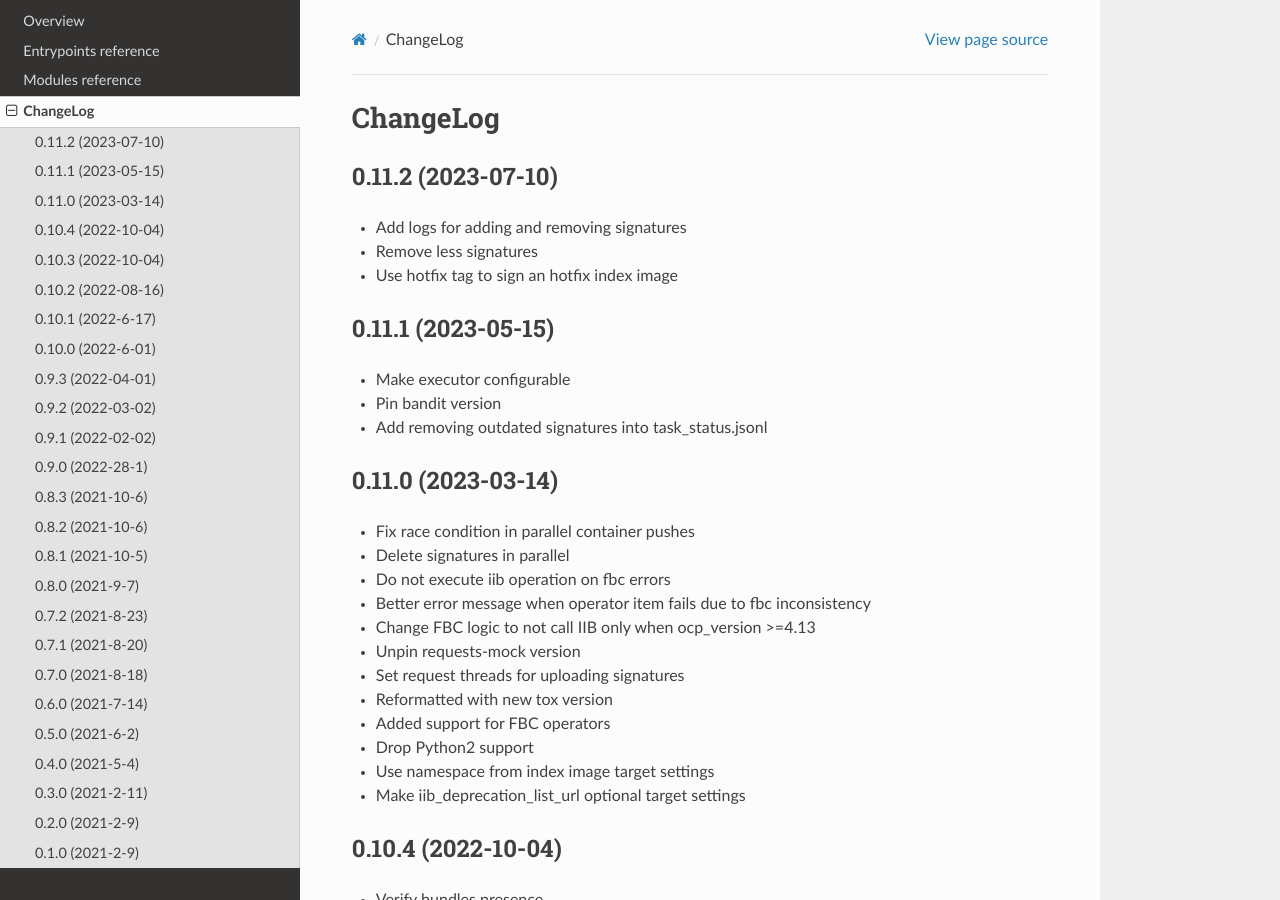
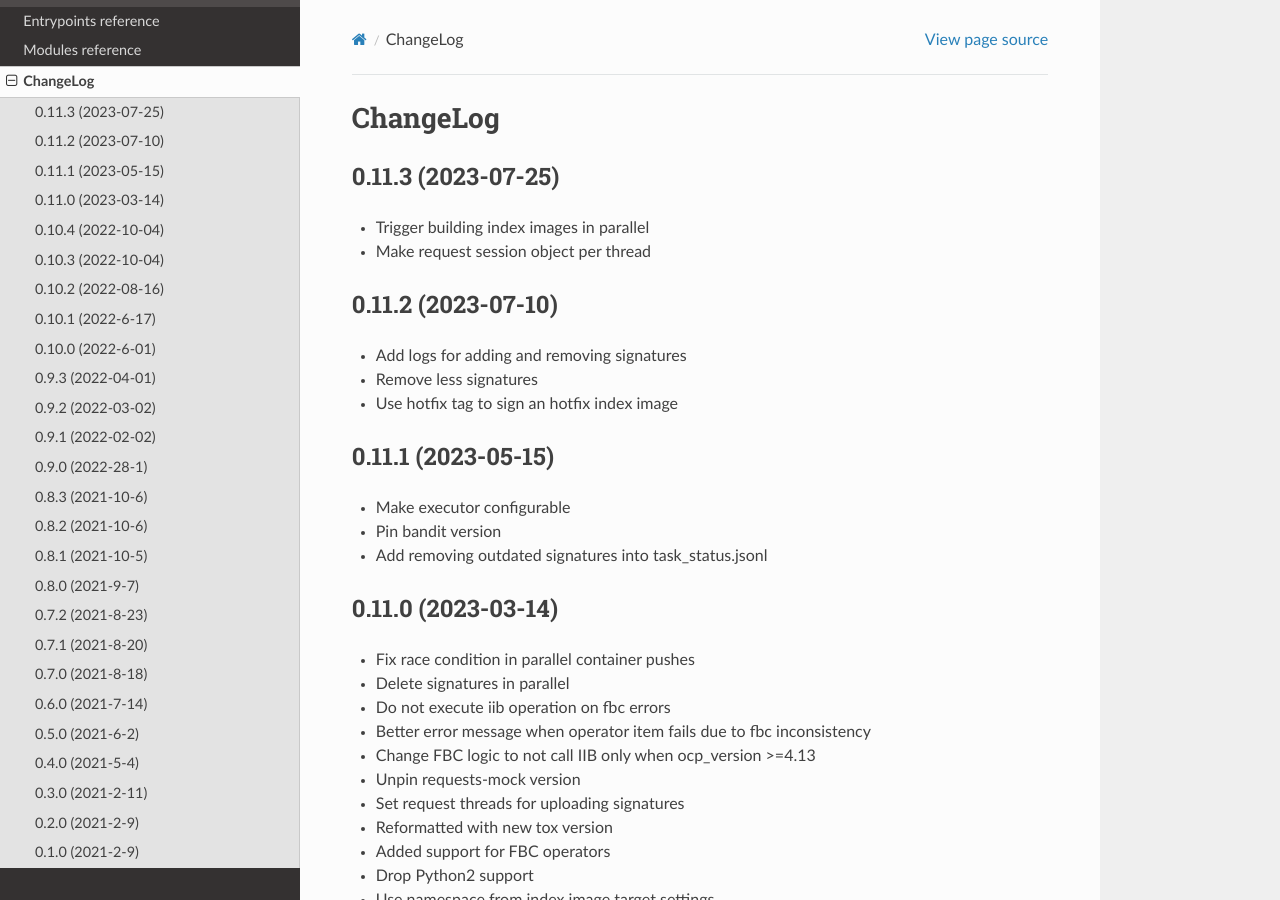
Before and after one commit to release-engineering/pubtools-quay, a Sphinx documentation site: the page built from docs/source/CHANGELOG.rst, in a window 1280 px wide and 900 px high. Built offline with Sphinx 7.4.7 and the Read the Docs theme 2.0.0, drawn with Linux system fonts in a browser that asks for light colours.

Commit message:
Release v0.11.3

```diff
--- a/docs/source/CHANGELOG.rst
+++ b/docs/source/CHANGELOG.rst
@@ -1,5 +1,11 @@
 ChangeLog
 =========
+
+0.11.3 (2023-07-25)
+-------------------
+
+* Trigger building index images in parallel
+* Make request session object per thread
 
 0.11.2 (2023-07-10)
 -------------------
--- a/docs/source/conf.py
+++ b/docs/source/conf.py
@@ -25,9 +25,9 @@ copyright = u"2021, Red Hat"
 author = u"Red Hat"
 
 # The short X.Y version
-version = u"0.11.2"
+version = u"0.11.3"
 # The full version, including alpha/beta/rc tags
-release = u"0.11.2"
+release = u"0.11.3"
 
 
 # -- General configuration ---------------------------------------------------
--- a/setup.py
+++ b/setup.py
@@ -113,7 +113,7 @@ if os.environ.get("READTHEDOCS", None):
 
 setup(
     name="pubtools-quay",
-    version="0.11.2",
+    version="0.11.3",
     description="Pubtools-quay",
     long_description=long_description,
     long_description_content_type="text/x-rst",
```
